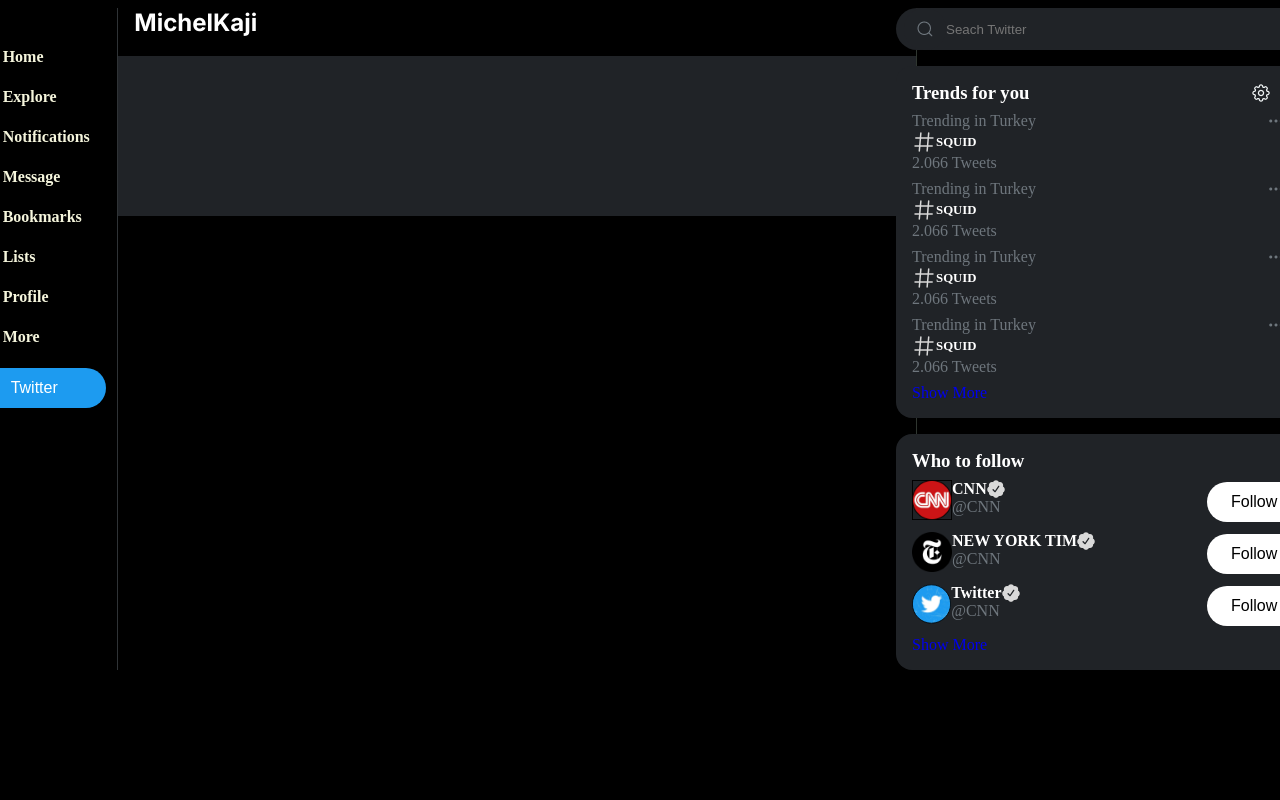
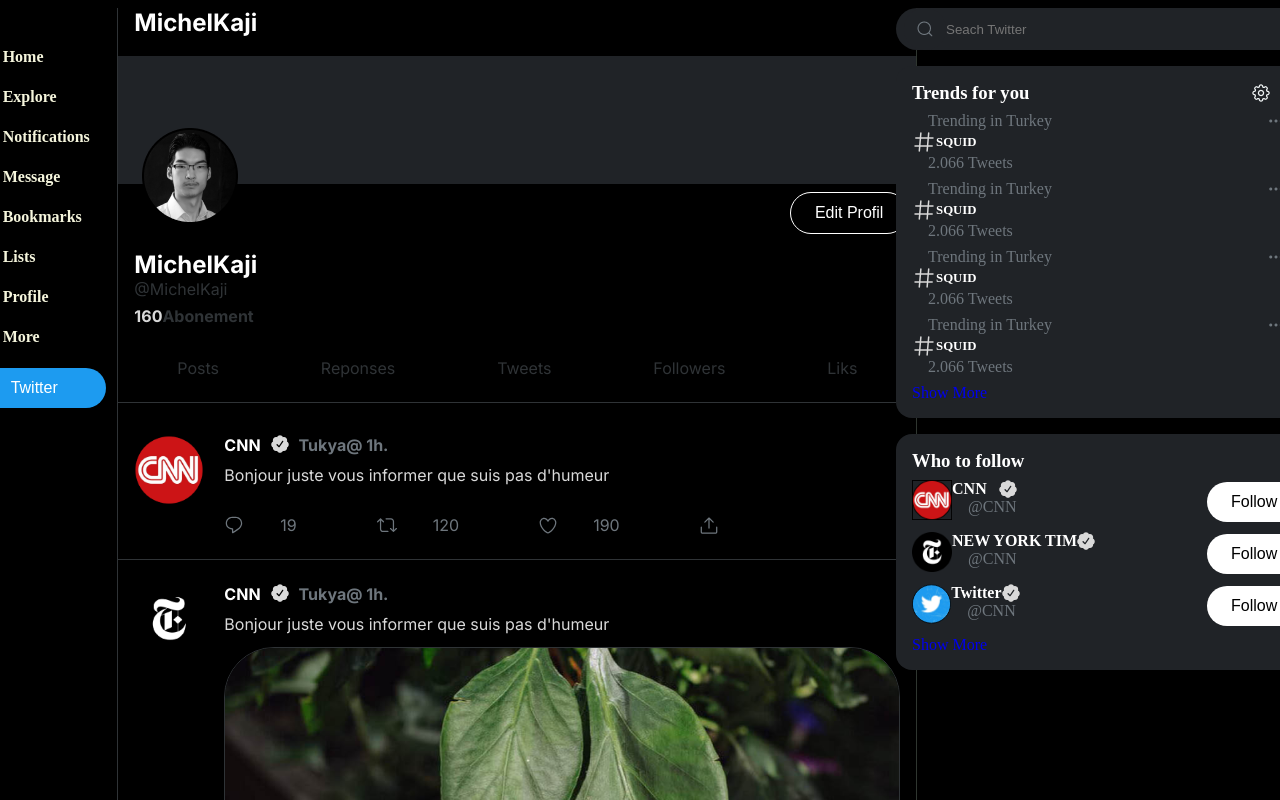
Before and after one commit to MICHELKAJI/Project-07-Twitter-Clone-MichelKajibwami, a React (Vite) app: page /1 in a window 1280 px wide. Shown: the top 800 px of the page. Built offline with nearby package versions, Linux system fonts and the light colour scheme.

Commit message:
add new components navabarr and data

```diff
--- a/src/components/headerProfil.jsx
+++ b/src/components/headerProfil.jsx
@@ -1,7 +1,8 @@
-function HeaderProfil({name}){
+function HeaderProfil({name, soustitle}){
     return(
         <header className="headerStyle">
             <h1 className="page-title">{name}</h1>
+            <span className="titlesuser">{soustitle}</span>
         </header>
     )
 }
--- /dev/null
+++ b/src/components/navBarre.jsx
@@ -0,0 +1,17 @@
+function NavBarre(){
+    return(
+        <nav className="navbarstyle">
+            <ul className="styleNabarr">
+                <li>Posts</li>
+                <li>Reponses</li>
+                <li>Tweets</li>
+                <li>Followers</li>
+                <li>Liks</li>
+            </ul>
+        </nav>
+
+
+
+    )
+}
+export default NavBarre;
--- a/src/components/userprofil.jsx
+++ b/src/components/userprofil.jsx
@@ -1,14 +1,22 @@
 import ProfilAvatar from "./ProfilAvatar";
+import Button from "./buttonTwitter";
+import HeaderProfil from "./headerProfil";
+import NavBarre from "./navBarre";
+import TweetForm from "./tweet";
 
 function UserProfile(){
     return(
-        <div>
-            <div>
+        <div className="styleUserProfil">
+            <div className="iconProfil">
                 <div><ProfilAvatar imag='src\images\profile.png' style='avatares'/></div>
-                <div></div>
-
+                <div><Button style= "buttone">Edit Profil</Button></div>
             </div>
-
+            <div className="" >
+                <HeaderProfil name="MichelKaji" soustitle="@MichelKaji"/>
+            </div>
+            <h3 className="titlesuser"><span className="tweet-text">160</span>Abonement</h3>
+            <NavBarre/>
+            <TweetForm/>
         </div>
     )
 }
--- a/src/pages/profile.jsx
+++ b/src/pages/profile.jsx
@@ -2,7 +2,7 @@ import React from "react";
 import Sidebare from "../components/sidebare";
 import Trends from "../components/trends";
 import HeaderProfil, { BannerProfil } from "../components/headerProfil";
-import ProfilAvatar from "../components/ProfilAvatar";
+import UserProfile from "../components/userprofil";
 
 function Profil(){
     return(
@@ -13,6 +13,7 @@ function Profil(){
         <main className="timeline">
             <HeaderProfil name= "MichelKaji"/>
             <BannerProfil/>
+            <UserProfile/>
 
 
        </main>
--- a/src/style/App.css
+++ b/src/style/App.css
@@ -322,7 +322,7 @@ a{
     justify-content: space-between;
 }
 .bannerStyle{
-    height: 10rem;
+    height: 8rem;
     width: 100%;
     background-color: #202327;
 }
@@ -330,12 +330,59 @@ a{
 .headerStyle{
     height: 3rem;
 }
-.headerStyle h1{
+.headerStyle h1, span{
     margin-left: 1rem;
 }
 
 .avatares img {
-    margin-top: -3rem;
+    margin-top: -4rem;
     margin-left: 1rem;
 
 }
+.buttone {
+    text-transform: capitalize;
+    padding: .7rem 1.5rem;
+    border-radius: 50px;
+    background-color:black;
+    color: white;
+    font-size: 1rem;
+    border: 1px solid white;
+}
+.iconProfil{
+    display: flex;
+    flex-direction: row;
+    justify-content: space-between;
+    margin: 0.5rem;
+}
+
+.titleStyle{
+    display: flex;
+    flex-direction: column;
+    justify-content: space-around;
+}
+.styleNabarr{
+    display: flex;
+    flex-direction: row;
+    justify-content: space-around;
+    gap: 1rem;
+}
+.styleNabarr li{
+    list-style: none;
+    color: #2F3336;
+    cursor: pointer;
+}
+.titlesuser{
+    color: #2F3336;
+    font-size: 1rem;
+}
+.styleUserProfil{
+    display: flex;
+    flex-direction: column;
+    gap: 0.5rem;
+
+}
+.navbarstyle{
+    border-bottom: 1px solid #2F3336;
+    width: 100%;
+    padding: 1.5rem 1rem;
+}
```
Also changed, not shown: src/components/data.js (added, +9 -0 lines).
